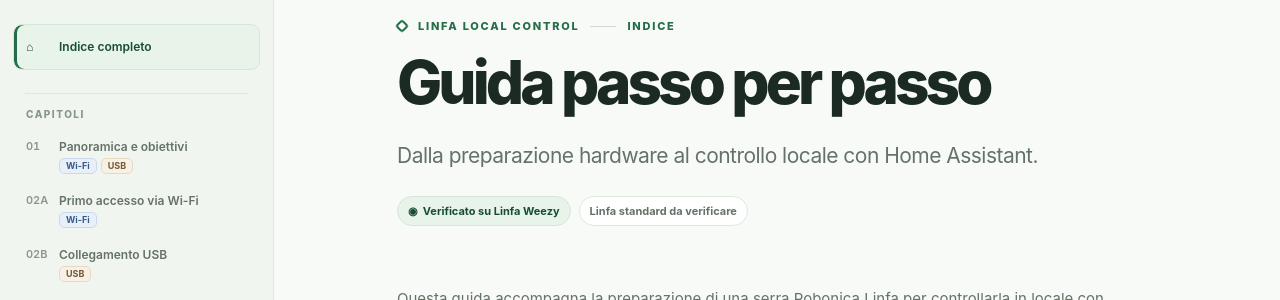
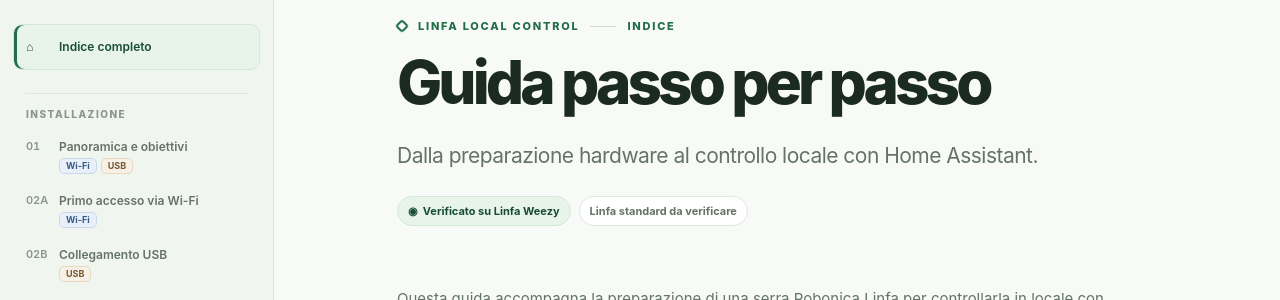
Before and after one commit to Interstellar0verdrive/Linfa-local-control, an MkDocs documentation site: the page built from docs/index.md, in a window 1280 px wide. Shown: the part 163-463 px from the top of the page. Built offline with MkDocs 1.6.1, drawn with Linux system fonts in a browser that asks for light colours.

Commit message:
Name setup section Installation

```diff
--- a/theme/main.html
+++ b/theme/main.html
@@ -39,8 +39,8 @@
           <a href="{{ ''|url }}"{% if is_home %} class="is-active" aria-current="page"{% endif %}><span aria-hidden="true">⌂</span>Indice completo</a>
         </nav>
         <div class="sidebar-divider"></div>
-        <div class="sidebar-label sidebar-group-label">CAPITOLI</div>
-        <nav class="chapter-nav" aria-label="Capitoli">
+        <div class="sidebar-label sidebar-group-label">INSTALLAZIONE</div>
+        <nav class="chapter-nav" aria-label="Passi di installazione">
           {% for item in steps %}
           <a href="{{ item.url|url }}"{% if step and step.number == item.number %} class="is-active" aria-current="page"{% endif %}><span class="chapter-number">{{ item.number }}</span><span class="chapter-title">{{ item.title }}</span><span class="path-tags" aria-label="Percorso: {{ 'Wi-Fi e USB' if item.paths|length == 2 else 'Wi-Fi' if item.paths[0] == 'wifi' else 'USB' }}">{% for path in item.paths %}<span class="path-tag path-tag-{{ path }}" aria-hidden="true">{{ 'Wi-Fi' if path == 'wifi' else 'USB' }}</span>{% endfor %}</span></a>
           {% endfor %}
```
Also changed, not shown: docs/assets/readme-guide.svg.
